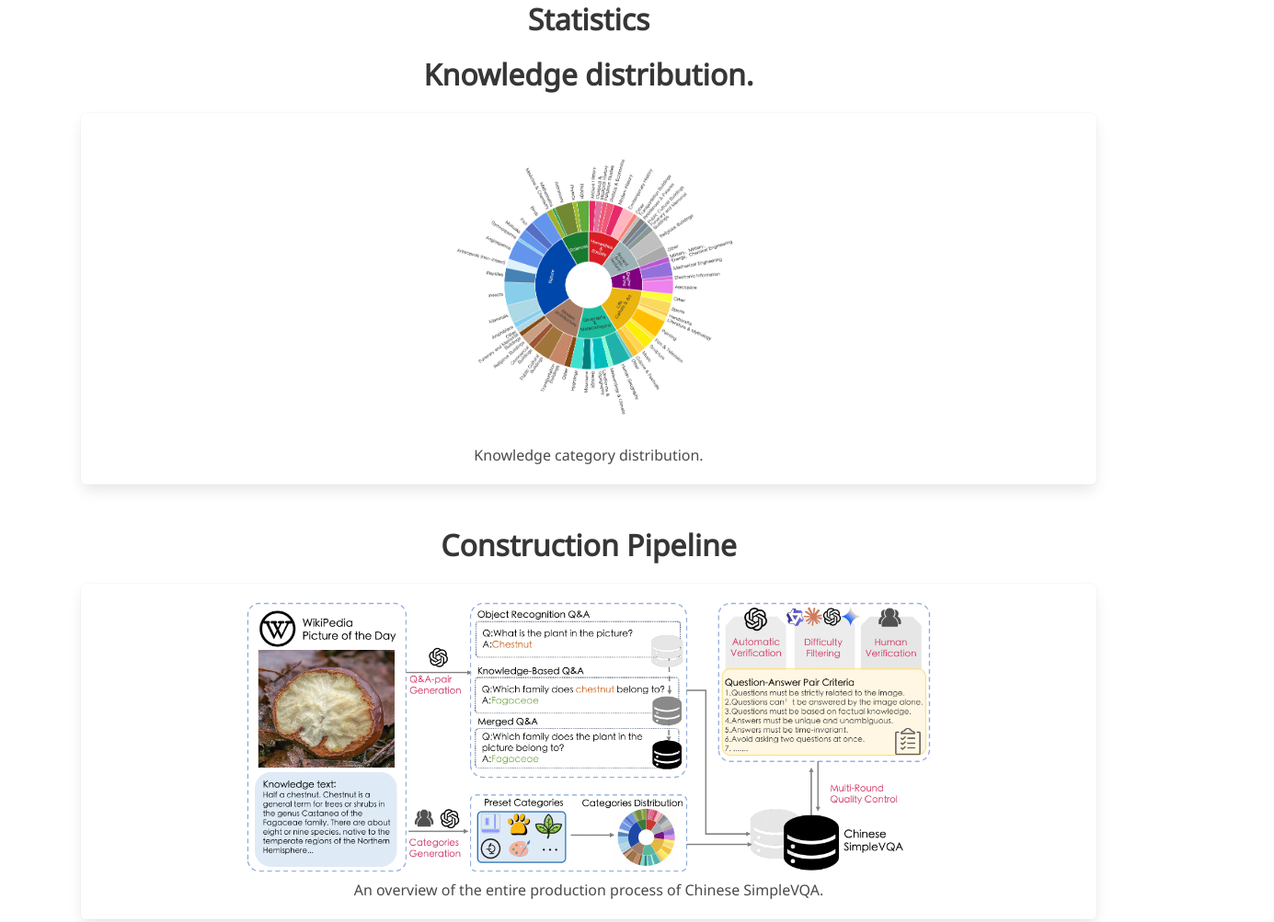
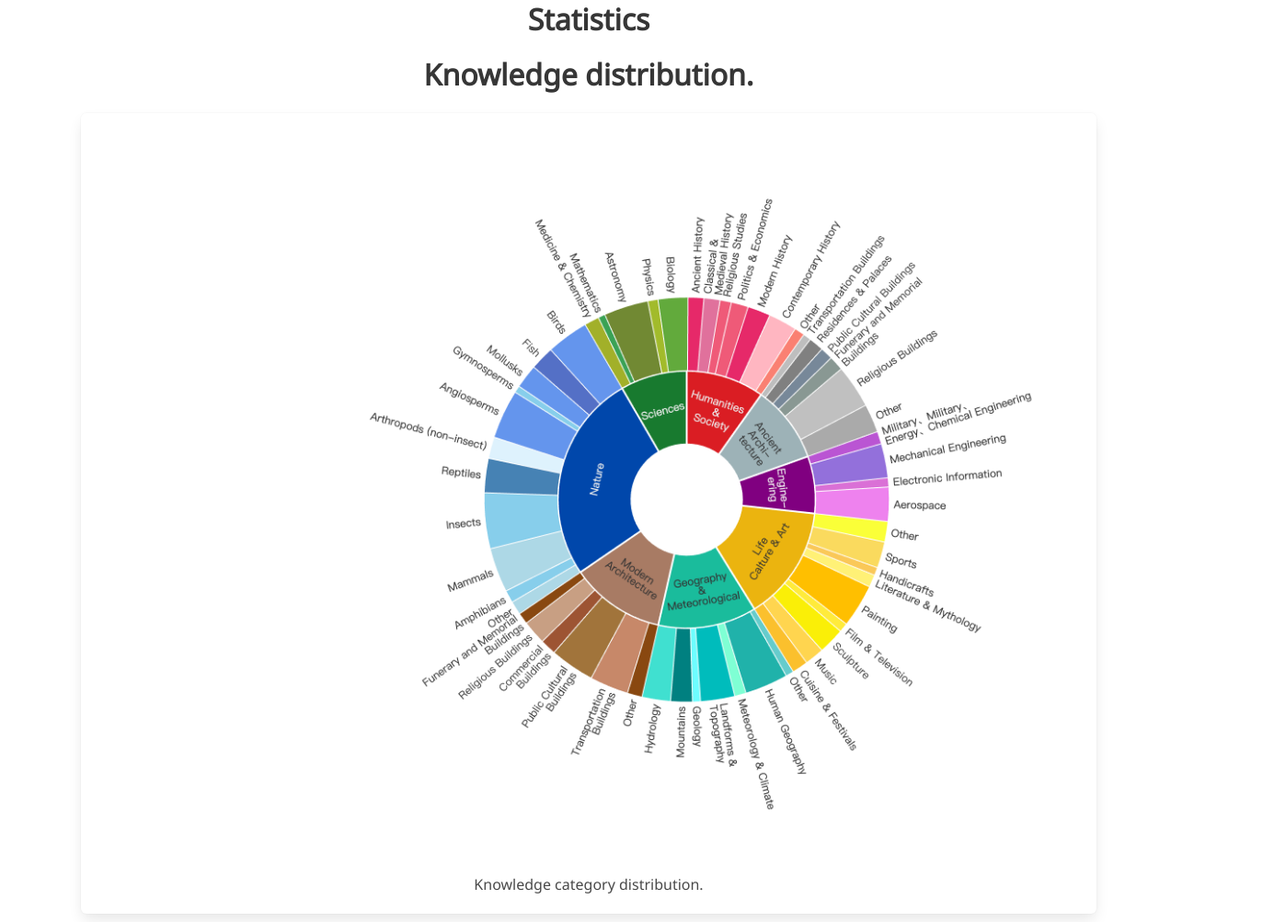
Before and after one commit to VideoSimpleQA/VideoSimpleQA.github.io, a plain HTML site: page index.html in a window 1280 px wide. Shown: the part 883-1886 px from the top of the page at 92% size, 1385 px wide, since content can reach past the window. Drawn offline with nearby package versions, Linux system fonts and the light colour scheme; a script that the page names is missing; some icons are missing; a web font is replaced by a local one.

Commit message:
Update index.html

```diff
--- a/index.html
+++ b/index.html
@@ -235,7 +235,7 @@
         <h2 class="title is-3">Knowledge distribution.</h2>
         <div class="box m-5">
           <div class="content has-text-centered">
-            <img src="static/datastate.png" alt="data-overview" style="max-width: 50%;"/>
+            <img src="static/datastate.png" alt="data-overview" style="max-width: 120%;"/>
             <p>Knowledge category distribution.
             </p>
           </div>
```
